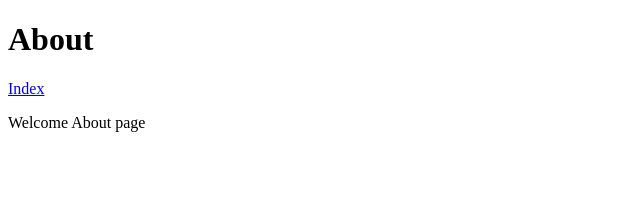
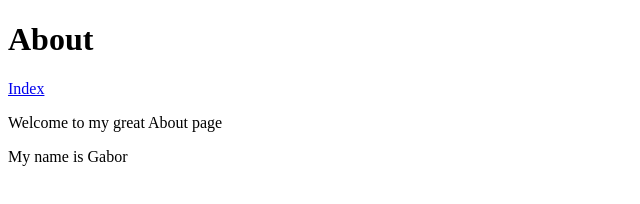
Before and after one commit to Papuci09/Papuci09.github.io, a plain HTML site: page about.html in a window 1280 px wide. Shown: the whole page, without its empty margins (0-640 px from the left). Drawn offline with Linux system fonts and the light colour scheme.

Commit message:
Improved the About page

```diff
--- a/about.html
+++ b/about.html
@@ -10,6 +10,7 @@
     <h1>About</h1>
 
     <a href="/dist/index.html">Index</a>
-    <p>Welcome About page</p>
+    <p>Welcome to my great About page</p>
+    <p>My name is Gabor</p>
 </body>
 </html>
```
